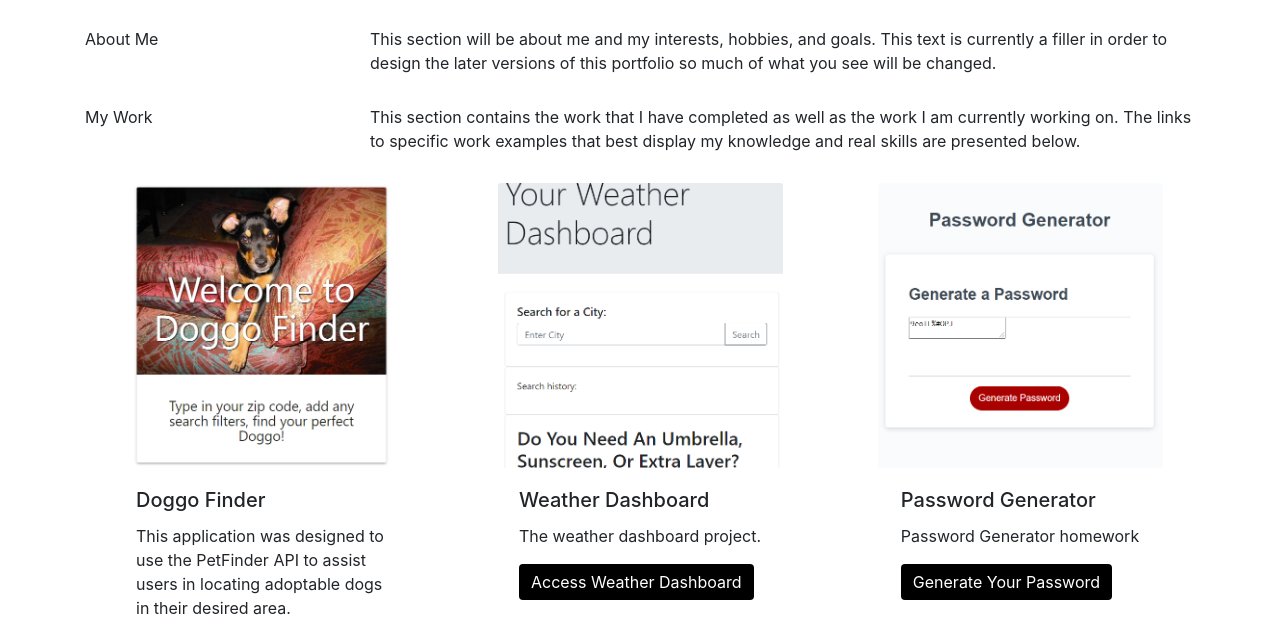
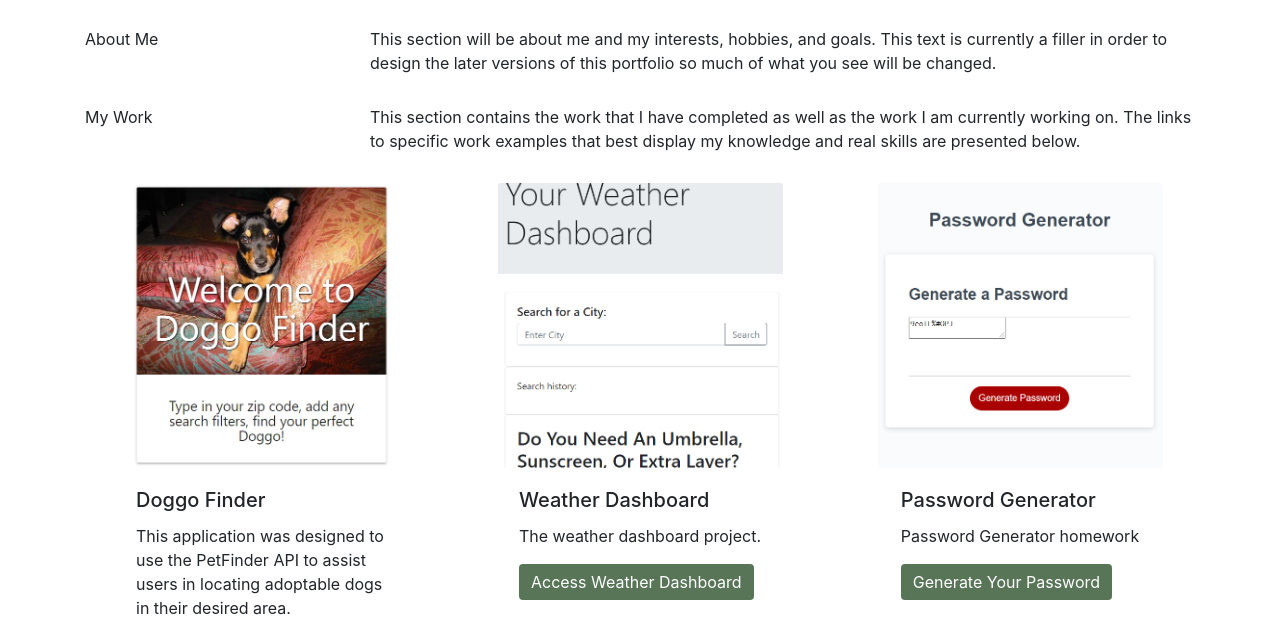
Before and after one commit to Kygandao/Portfolio2.0, a plain HTML site: page index.html in a window 1280 px wide. Shown: the part 289-922 px from the top of the page. Drawn offline with nearby package versions, Linux system fonts and the light colour scheme.

Commit message:
Change color classes

```diff
--- a/style.css
+++ b/style.css
@@ -76,8 +76,8 @@
 }
 
 .btn {
-    background-color: black;
-    border: black;
+    background-color: rgb(88, 117, 88);
+    border: none;
 }
 
 .btn-primary:hover {
```
